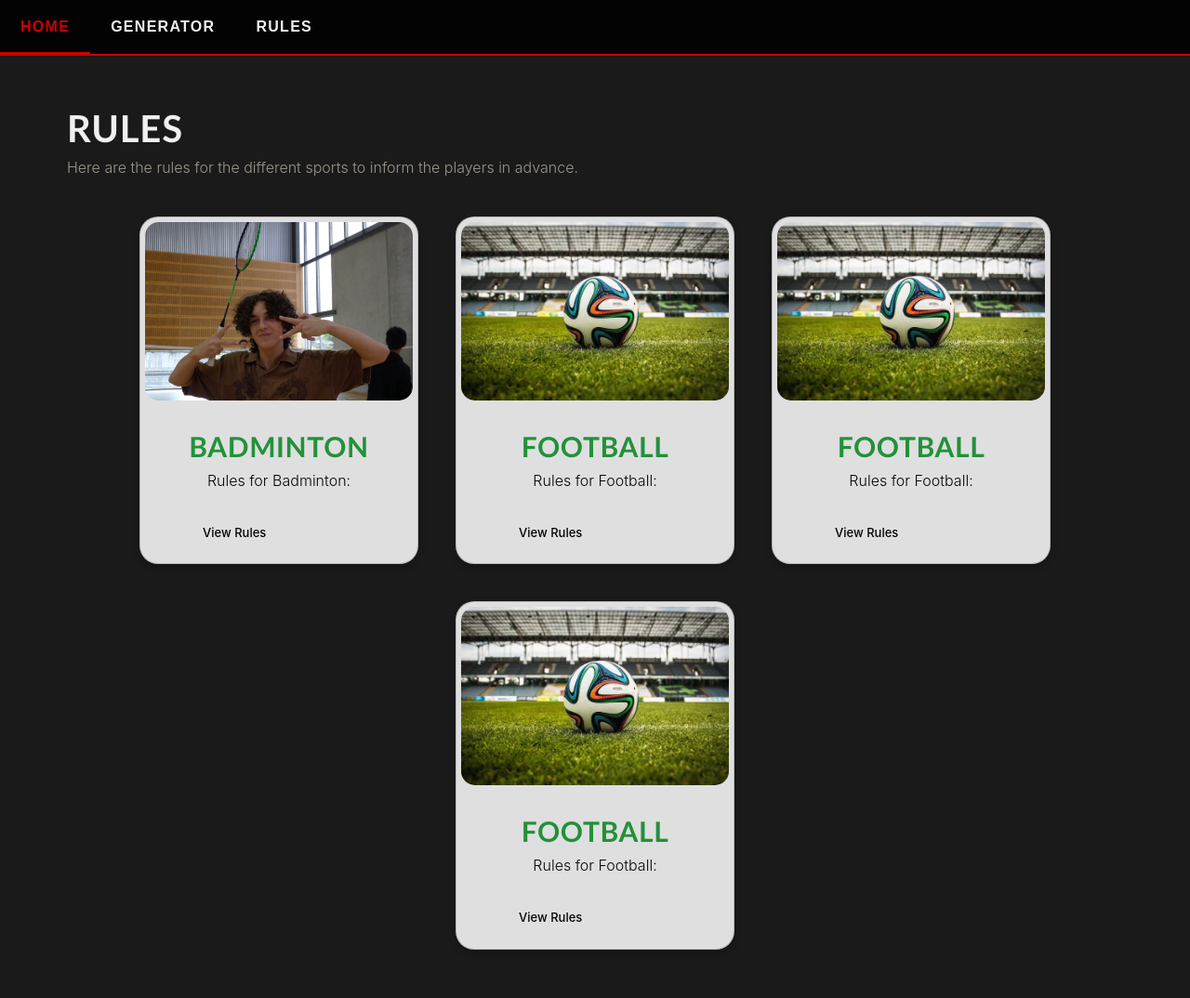
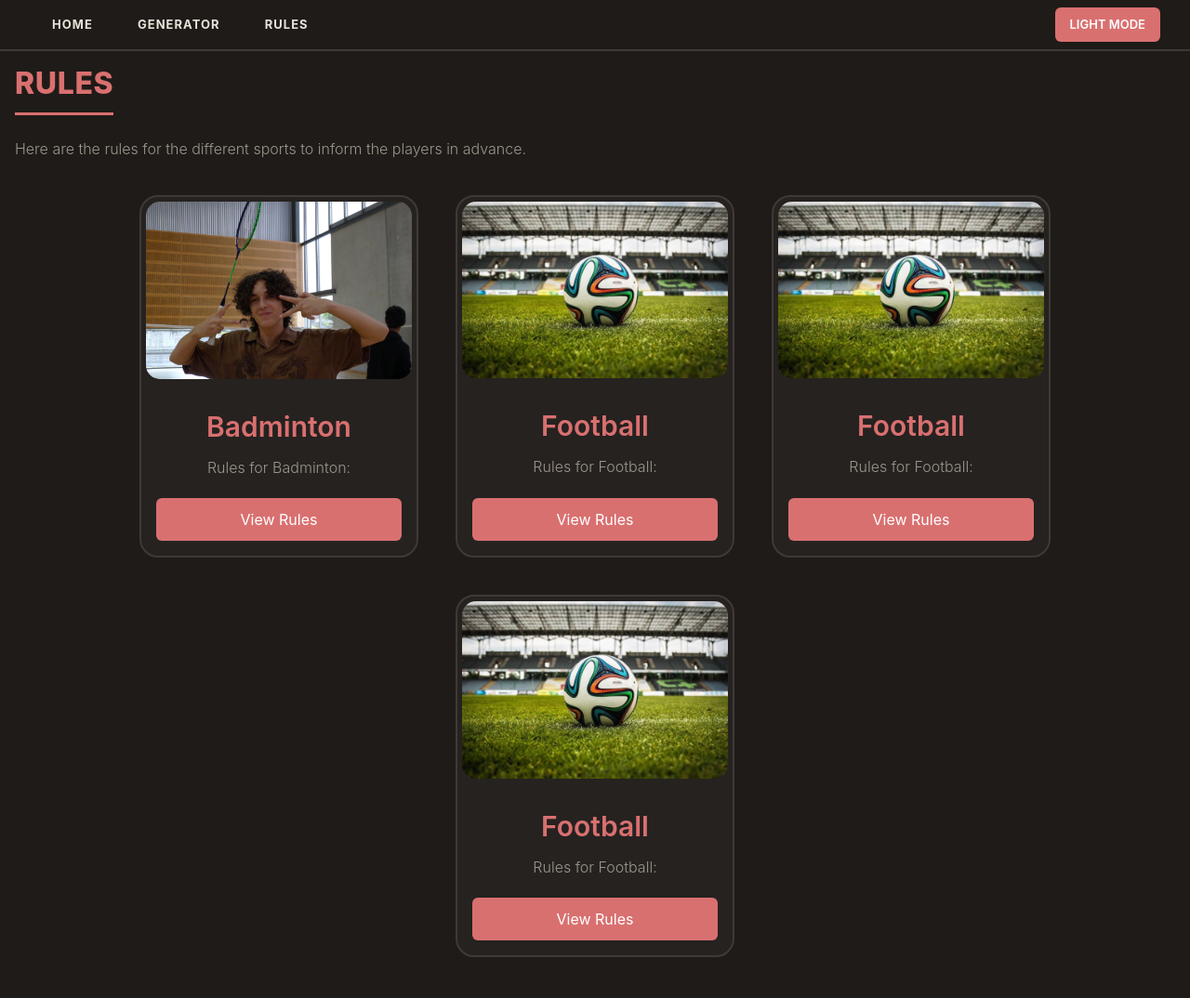
Before and after one commit to CarlySo132/L3-Computer-Science-Project, a Flask app: page /rules in a window 1280 px wide. Shown: the whole page at 93% size. After the commit the page ends 1030 px from the top, so only its background shows below. Run offline with Flask 3, Linux system fonts and the light colour scheme.

Commit message:
Card Component + Nav-bar + Light & Dark Mode
Working through the three components adding improvements and polishing them

```diff
--- a/static/style.css
+++ b/static/style.css
@@ -1,19 +1,26 @@
+*{
+  margin: 0;
+  padding: 0;
+  box-sizing: border-box;
+}
 
-/* THIS PART IS BASICALLY SETTING UP VARIABLES TO STAY CONSISTENT IN STYLING */
+/* THIS PART IS BASICALLY SETTING UP VARIABLES TO STAY CONSISTENT IN STYLING, dark mode (default) */
 :root {
-  --bg:        #000000e5;
-  --surface:   #1c1c1c;
-  --surface-2: #1e1e1e;
-  --red:       #cc0000;
-  --red-dim:   #991a1a;
-  --green:     #1a6b2a;
-  --green-bright: #22913a;
-  --text:      #f0f0f0;
-  --muted:     #d4d4d4;
-  --radius:    6px;
+  --bg: #1F1B18;
+  --surface: #262220;
+  --card: #262220;
+  --border: #3f3a37;
+  --accent: #D97070;
+  --accent-dim: rgba(217, 112, 112, 0.15);
+  --text: #E8E4DC;
+  --muted: #9C968C;
+  --red: #D97070;
+  --green: #7BA88F;
+  --radius: 6px;
   --font-head: 'Trebuchet MS', sans-serif;
   --font-navbar: 'Barlow Condensed', sans-serif;
   --font-body: 'Inter', sans-serif;
+  --font-family: 'Segoe UI', -apple-system, sans-serif;
 }
 
 /* GENERAL BODY STYLE,  */
@@ -21,16 +28,52 @@ body {
   background-color: var(--bg);
   color: var(--text);
   font-family: var(--font-body);
-  font-size: 16px;
+  transition: background-color 0.3s ease, border-color 0.3s ease;
   line-height: 1.6;
-  min-height: 100vh;
+}
+
+body.light-mode {
+  --bg: #F5F1EB;
+  --surface: #FFFCF9;
+  --card: #FFFCF9;
+  --border: #E3D9CE;
+  --accent: #D97070;
+  --accent-dim: rgba(217, 112, 112, 0.15);
+  --text: #3D3118;
+  --muted: #6B6245;
+  --red: #D97070;
+  --green: #7BA88F;
+}
+
+/* PUTS PAGE INTO LIMITS, DOESN'T ALLOW SIZES BEYOND A CERTAIN AMOUNT */
+.container {
+  max-width: 1500px;
+  margin: 0 auto;
+  padding: 1.0rem 1.0rem;
 }
 
 nav {
   position: sticky;
   top: 0;
-  background-color: #000000dc;
-  border-bottom: 2px solid var(--red);
+  background-color: var(--bg);
+  border-bottom: 2px solid var(--border);
+  display: flex;
+  justify-content: space-between;
+  align-items: center;
+  padding: 0 2rem;
+  transition: background-color 0.3s ease, border-color 0.3s ease;
+}
+
+nav ul.nav-links{
+  list-style: none;
+  display: flex;
+  gap: 0;
+  padding: 0;
+  margin: 0;
+}
+
+nav ul li {
+  margin: 0;
 }
 
 nav ul {
@@ -44,51 +87,93 @@ nav ul {
 
 nav ul li a {
   display: block;
-  font-family: var(--font-navbar);
   font-weight: 700;
-  font-size: 1rem;
+  font-size: 13px;
   letter-spacing: 0.08em;
   text-transform: uppercase;
   color: var(--text);
-  padding: 16px 22px;
+  padding: 1rem 1.5rem;
   text-decoration: none;
   position: relative;
-}
-
-nav ul li a:after {
-  content: '';
-  position: absolute;
-  bottom: 0; left: 0; right: 0;
-  height: 2px;
-  background: var(--red);
-  transform: scaleX(0);
-
+  transition: color 0.3s ease;
 }
 
 /* NAVBAR WHEN BEING HOVERED ON */
 nav ul li a:hover {
-  color: var(--red);
-  background: transparent;
+  color: var(--accent);
+}
+
+nav ul li a::after {
+  content: '';
+  position: absolute;
+  bottom: 0;
+  left: 0;
+  right: 0;
+  height: 2px;
+  background-color: var(--accent);
+  transform: scaleX(0);
+  transition: transform 0.3s ease;
 }
 
 nav ul li a:hover::after {
   transform: scaleX(1);
 }
 
-/* PUTS PAGE INTO LIMITS, DOESN'T ALLOW SIZES BEYOND A CERTAIN AMOUNT */
-.container {
-  max-width: 1200px;
-  margin: 0 auto;
-  padding: 2.5rem 1.5rem;
+#theme-toggle {
+  background: var(--accent);
+  color: white;
+  border: None;
+  border-radius: 6px;
+  padding: 8px 16px;
+  cursor: pointer;
+  font-family: inherit;
+  font-weight: 600;
+  font-size: 13px;
+  text-transform: uppercase;
+  white-space: nowrap;
+  transition: opacity 0.3s ease;
 }
 
-h1, h2, h3, h4, h5 {
-  font-family: var(--font-head);
+#theme-toggle:hover {
+  opacity: 0.8;
+}
+
+#theme-toggle:active {
+  opacity: 0.6;
+}
+
+h1  {
+  font-size: 32px;
   font-weight: 800;
+  text-transform: uppercase;
   letter-spacing: 0.02em;
-  line-height: 1.1;
+  color: var(--accent);
+  border-bottom: 3px solid var(--accent);
+  padding-bottom: 12px;
+  display: inline-block;
+  margin-bottom: 24px;
+}
+
+h2  {
+  font-size: 24px;
+  font-weight: 800;
   text-transform: uppercase;
-  color: var(--text);
+  letter-spacing: 0.02em;
+  color: var(--accent);
+  margin-bottom: 1.5rem;
+}
+h3  {
+  font-size: 18px;
+  font-weight: 800;
+  text-transform: uppercase;
+  color: var(--accent);
+  margin-bottom: 8px;
+}
+
+h4, h5, h6{
+  font-weight: 800;
+  color: var(--accent);
+  margin-bottom: 8px;
 }
 
 p {
@@ -97,58 +182,35 @@ p {
   font-weight: 300;
 }
 
-ul {
-    position: sticky;
-    top: 0;
-    list-style-type: none;
-    margin: 0;
-    padding: 0;
-    background-color:blue;
-    display: flex;
+.subtitle {
+  color: var(--muted);
+  font-size: 14px;
+  margin-bottom: 2rem;
 }
 
-ul li{
-    float: left;
-}
-
-ul li a {
-    display: block;
-    color: white;
-    text-align: center;
-    padding: 14px 16px;
-    text-decoration: none;
-}
-
-ul li a:hover{
-    background-color: #22913a;
-}
-
-p {
-  color: #9c968c;
-  line-height: 1.6;
-}
 /* CARD STYLIZATION */
 .card-container{
-    display: flex;
-    justify-content: center;
-    flex-wrap: wrap;
-    margin-top: 20px;
+  display: flex;
+  justify-content: center;
+  flex-wrap: wrap;
 }
 
 .card{
   width: 300px;
-  background-color: #dfdfdf;
+  background-color: var(--card);
+  border: 2px solid var(--border);
   border-radius: 20px;
   overflow: hidden;
-  box-shadow: 0 4px 8px rgba(0, 0, 0, 0.2);
   margin: 20px;
 }
 
 .card:hover{
-    transform: translateY(-10px);
-    height: 100%;
-    transition: height 0.5s ease;
-    transition: transform 0.5s ease;
+  border-width: 1px;
+  border-color: var(--accent);
+  box-shadow: 0 8px 24px var(--accent-dim);
+  transform: translateY(-4px);
+  transition: height 0.5s ease;
+  transition: transform 0.5s ease;
 }
 
 .card img{
@@ -168,35 +230,43 @@ p {
   font-size: 30px;
   font-weight: 600;
   margin:12px 0 8px;
-  color: #22913a;
+  color: var(--accent);
 }
 
 .card-content p{
-  color: #070707;
-  transform: translateY(-10px);
-  transition: transform 1s ease;
+  color: var(--muted);
+  transform: translateY(-4px);
+  transition: transform 0.3s ease;
   text-align: center;
   padding-top: 10px;
 }
 
+.card-content .btn{
+  display: block;
+  width: 100%;
+  background-color: var(--red);
+  color: white;
+  padding: 10px;
+  border-radius: 6px;
+  cursor: pointer;
+  text-align: center;
+  margin-top: 10px;
+}
+
+/*
 .btn{
   padding-left: 50px;
-  color: #030302;
+  color: var(--muted);
   font-size: 13px;
   font-weight: 500;
   text-decoration: none;
   transition: color 0.3s ease;
 }
-
-.btn:hover{
-  color: #22913a;
-  text-decoration: underline;
-}
-
-.container{
-  max-width: 1200px;
-  margin: 0 auto;
-  padding: 2rem;
+*/
+.card-content .btn:hover{
+  transform: scale(0.98);
+  opacity: 0.9;
+  transition: transform 0.3s ease, opacity 0.3s ease;
 }
 
 .row{
@@ -204,12 +274,6 @@ p {
   grid-template-columns: repeat(auto-fit, minmax(300px, 1fr));
   gap: 24px;
   margin-top: 2rem;
-}
-
-
-.card:hover .card-title .card-text{
-    transform: translateY(-10px);
-    transition: transform 1s ease;
 }
 
 .carousel-item {
--- a/templates/base.html
+++ b/templates/base.html
@@ -3,25 +3,54 @@
 <head>
     <meta charset="UTF-8">
     <meta name="viewport" content="width=device-width, initial-scale=1.0">
+    <meta name="color-scheme" content="dark light">
     <title>Tournament Generator</title>
     <link href="https://cdn.jsdelivr.net/npm/bootstrap@5.3.0/dist/css/bootstrap.min.css" rel="stylesheet">
     <link rel="stylesheet" href="{{ url_for('static', filename='style.css') }}">
 </head>
 <body>
     <nav>
-            <div>
         <ul class="nav-links">
             <li><a href="{{ url_for( 'index' )}}">Home</a></li>
             <li><a href="{{ url_for('bracket')}}">Generator</a></li>
             <li><a href="{{ url_for('rules')}}">Rules</a></li>
         </ul>
-            </div>
+        <button id="theme-toggle">Light Mode</button>
     </nav>
 
-        <div class="container mt-4">
+    <div class="container">
     {% block content %}
     {% endblock %}
     </div>
 
+    <script>
+        const themeToggleButton = document.getElementById('theme-toggle');
+
+        themeToggle.addEventListener('click', function() {
+            const isLightMode = document.body.classList.contains('light-mode');
+
+            if (isLightMode) {
+                document.body.classList.remove('light-mode');
+                themeToggle.textContent = 'Light Mode';
+                localStorage.setItem('theme', 'dark');
+            } else {
+                document.body.classList.remove('light-mode');
+                themeToggle.textContent = 'Dark Mode';
+                localStorage.setItem('theme', 'light');
+            }
+
+        });
+
+        window.addEvent('DOMContentLoaded', function() {
+            const savedTheme = localStorage.getItem('theme') || 'dark';
+
+            if (savedTheme === 'light') {
+                document.body.classList.add('light-mode');
+                themeToggle.textContent = 'Dark Mode';
+            } else {
+                themeToggle.textContent = 'Light Mode';
+            }
+        });
+    </script>
 </body>
 </html>
```
Lines whose indentation alone changed are shown as unchanged.
